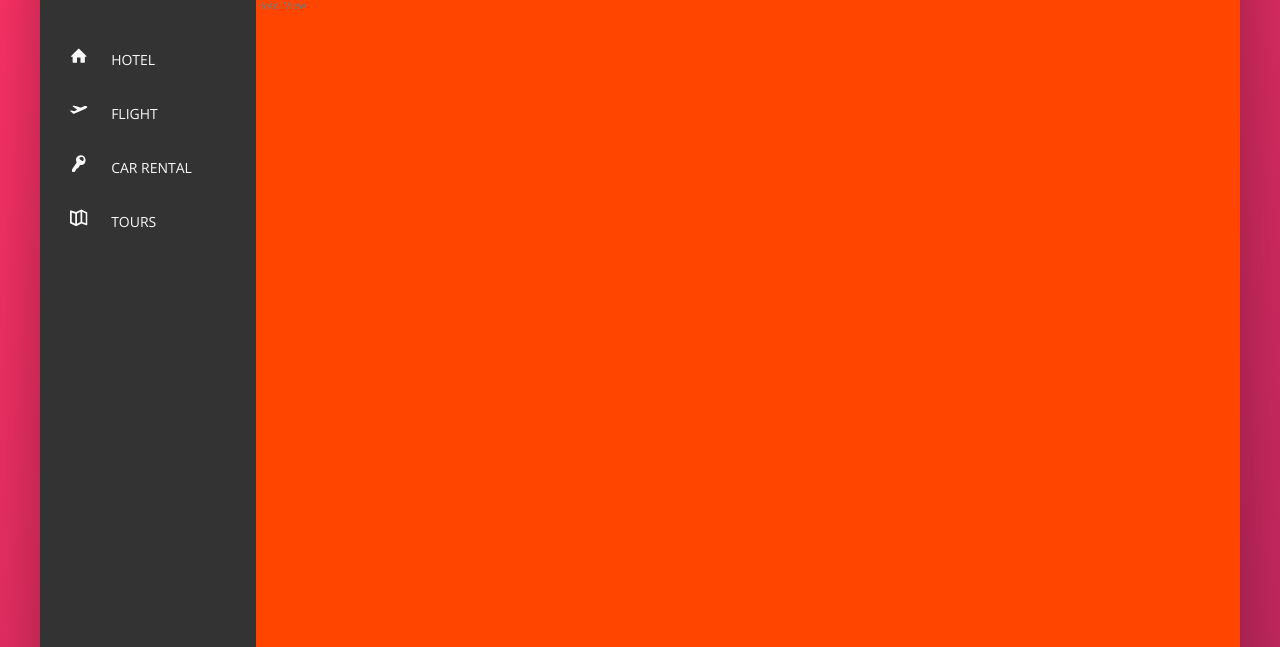
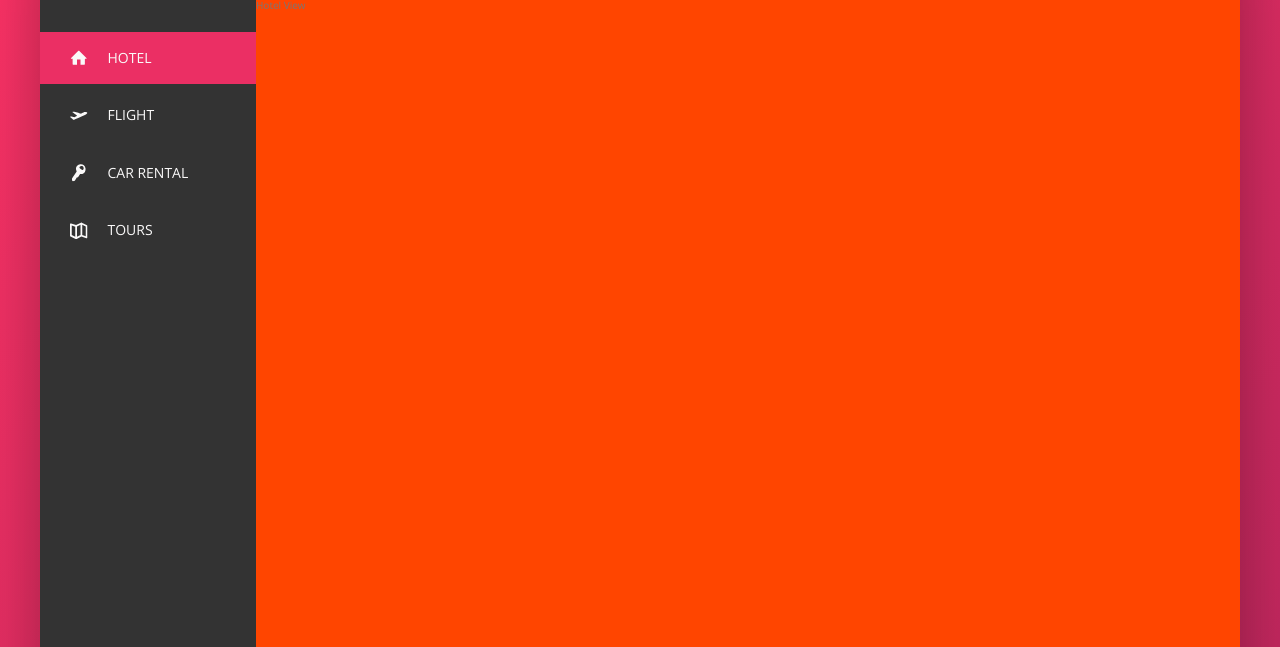
Before and after one commit to vallendito/trillo-flex-sass, a website: page index.html in a window 1280 px wide. Shown: the part 153-800 px from the top of the page. Drawn offline with nearby package versions, Linux system fonts and the light colour scheme.

Commit message:
add style fix in nav

```diff
--- a/index.html
+++ b/index.html
@@ -47,7 +47,7 @@
             <div class="content">
                 <nav class="side-bar">
                     <ul class="side-nav">
-                        <li class="side-nav__item">
+                        <li class="side-nav__item side-nav__item--active">
                             <a href="#" class="side-nav__link">
                                 <svg class="side-nav__icon">
                                     <use xlink:href="img/sprite.svg#icon-home"></use>
--- a/sass/_components.scss
+++ b/sass/_components.scss
@@ -127,7 +127,35 @@
     margin-top: 3.5rem;
 
     &__item {
+        position: relative;
 
+        &:not(:last-child) {
+            margin-bottom: .5rem;
+        }
+    }
+
+    &__item::before {
+        content: "";
+        position: absolute;
+        top: 0;
+        left: 0;
+        height: 100%;
+        width: 3px;
+        background-color: var(--color-primary);
+        transform: scaleY(0);
+        transition: transform .2s,
+                    width .4s cubic-bezier(1,0,0,1) .2s,
+                    background-color .1s;
+    }
+
+    &__item:hover::before,
+    &__item--active::before {
+        transform: scaleY(1);
+        width: 100%;
+    }
+
+    &__item:active::before {
+        background-color: var(--color-primary-light);
     }
 
     &__link:link,
@@ -137,6 +165,10 @@
         text-transform: uppercase;
         display: block;
         padding: 1.5rem 3rem;
+        display: flex;
+        align-items: center;
+        position: relative;
+        z-index: 10;
     }
 
     &__icon {
```
Also changed, not shown: css/style.css.
